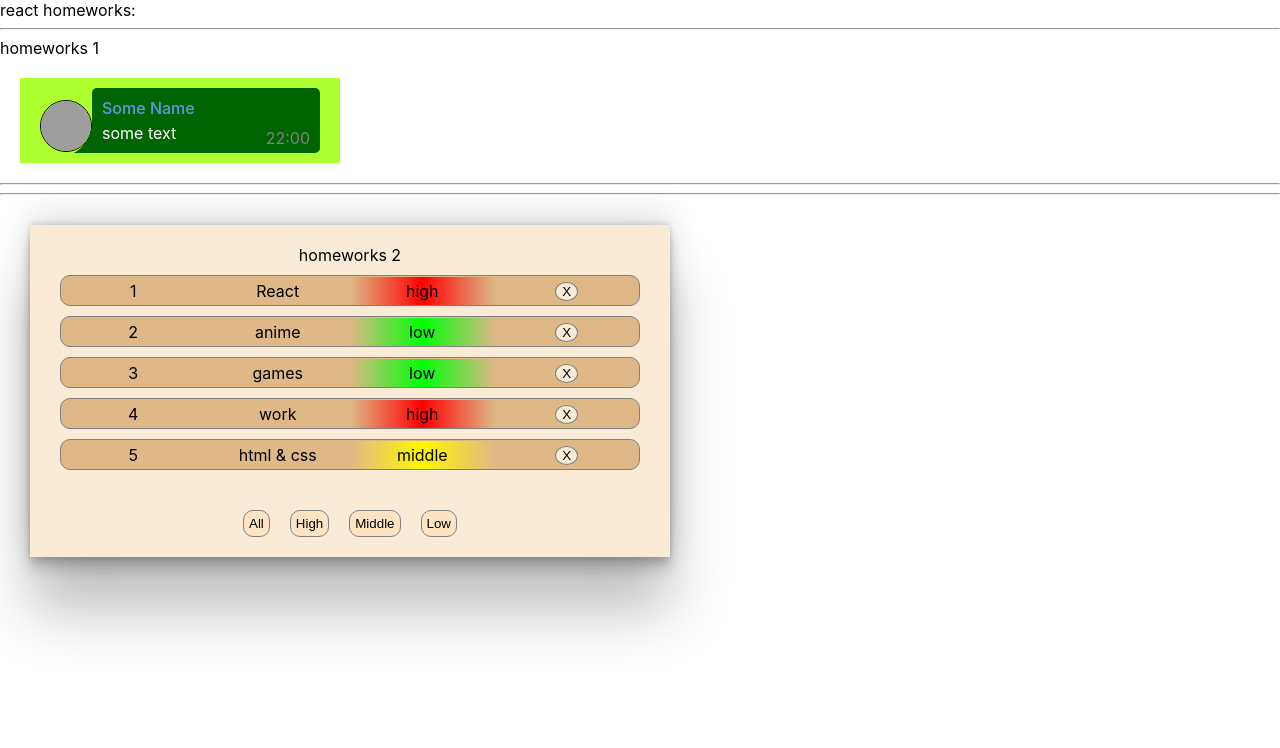
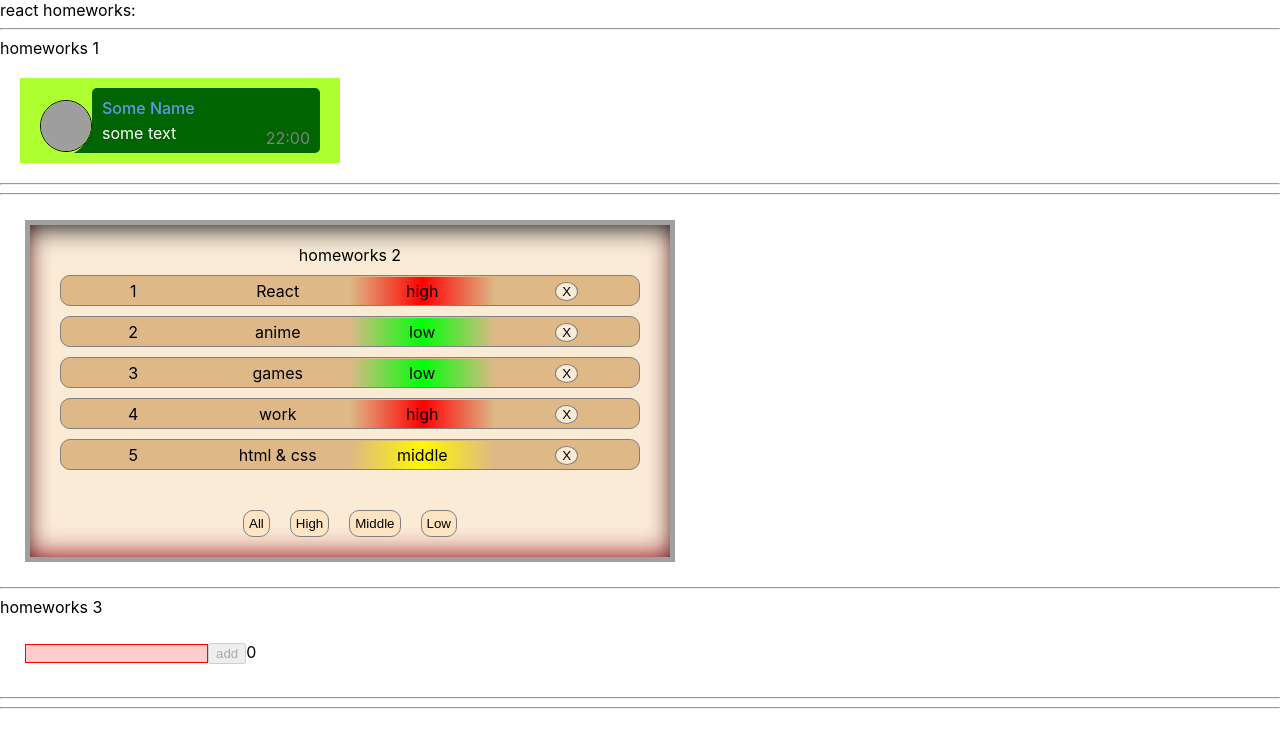
Before and after one commit to RomanAlxndrvch/IgnatHomeworks, a React (Create React App) app: page / in a window 1280 px wide. Shown: the top 748 px of the page. Built offline with nearby package versions, Linux system fonts and the light colour scheme; grey boxes are pictures that could not be loaded.

Commit message:
HW#3 is done.

```diff
--- a/package.json
+++ b/package.json
@@ -10,10 +10,12 @@
     "@types/node": "^16.7.13",
     "@types/react": "^18.0.0",
     "@types/react-dom": "^18.0.0",
+    "@types/uuid": "^8.3.4",
     "react": "^18.1.0",
     "react-dom": "^18.1.0",
     "react-scripts": "5.0.1",
     "typescript": "^4.4.2",
+    "uuid": "^8.3.2",
     "web-vitals": "^2.1.0"
   },
   "scripts": {
--- a/src/p1-main/m1-ui/u1-app/App.tsx
+++ b/src/p1-main/m1-ui/u1-app/App.tsx
@@ -2,6 +2,7 @@ import React from 'react'
 import s from './App.module.css'
 import HW1 from '../../../p2-homeworks/h1/HW1'
 import HW2 from "../../../p2-homeworks/h2/HW2";
+import HW3 from "../../../p2-homeworks/h3/HW3";
 
 function App() {
     return (
@@ -9,7 +10,7 @@ function App() {
             <div>react homeworks:</div>
             <HW1/>
             <HW2/>
-            {/*<HW3/>*/}
+            <HW3/>
             {/*<HW4/>*/}
             {/*<HW5/>*/}
 
--- a/src/p2-homeworks/h2/Affairs.module.css
+++ b/src/p2-homeworks/h2/Affairs.module.css
@@ -4,7 +4,8 @@
     text-align: center;
     margin: 30px;
     background-color: antiquewhite;
-    box-shadow: rgba(0, 0, 0, 0.25) 0px 54px 55px, rgba(0, 0, 0, 0.12) 0px -12px 30px, rgba(0, 0, 0, 0.12) 0px 4px 6px, rgba(0, 0, 0, 0.17) 0px 12px 13px, rgba(0, 0, 0, 0.09) 0px -3px 5px;
+    box-shadow: 0px 0px 0px 5px #A0A0A0, inset 0px 10px 27px -8px #141414, inset 0px -10px 27px -8px #A31925, 5px 5px 15px 5px rgba(0, 0, 0, 0);
+    box-shadow: 0px 0px 0px 5px #A0A0A0, inset 0px 10px 27px -8px #141414, inset 0px -10px 27px -8px #A31925, 5px 5px 15px 5px rgba(0, 0, 0, 0);
 }
 
 
--- a/src/p2-homeworks/h3/Greeting.module.css
+++ b/src/p2-homeworks/h3/Greeting.module.css
@@ -1,7 +1,27 @@
+.users {
+    padding: 25px;
+}
+
+.user {
+    display: flex;
+    gap: 10px;
+    margin: 5px 0 0 20px;
+}
+
 .someClass {
 
 }
 
-.error {
+.error,
+.error:focus {
+    outline: none !important;
     border: 1px solid red;
+    background-color: rgb(255, 204, 204);
 }
+
+.nonError,
+.nonError:focus {
+    outline: none !important;
+    border: 1px solid green;
+    background-color: rgb(128, 255, 128);
+}
--- a/src/p2-homeworks/h3/Greeting.tsx
+++ b/src/p2-homeworks/h3/Greeting.tsx
@@ -1,26 +1,28 @@
-import React from 'react'
-import s from './Greeting.module.css'
+import React, {ChangeEvent, KeyboardEvent} from 'react'
+import classes from './Greeting.module.css'
 
 type GreetingPropsType = {
-    name: any // need to fix any
-    setNameCallback: any // need to fix any
-    addUser: any // need to fix any
-    error: any // need to fix any
-    totalUsers: any // need to fix any
+    name: string
+    setNameCallback: (e: ChangeEvent<HTMLInputElement>) => void
+    addUser: () => void
+    error: string
+    totalUsers: number
+    onKeyDownHandler: (e: KeyboardEvent<HTMLInputElement>) => void
 }
 
-// презентационная компонента (для верстальщика)
+
 const Greeting: React.FC<GreetingPropsType> = (
-    {name, setNameCallback, addUser, error, totalUsers} // деструктуризация пропсов
+    {name, setNameCallback, addUser, error, totalUsers, onKeyDownHandler}
 ) => {
-    const inputClass = s.error // need to fix with (?:)
+    const inputClass = name ? classes.nonError : classes.error
 
     return (
         <div>
-            <input value={name} onChange={setNameCallback} className={inputClass}/>
-            <span>{error}</span>
-            <button onClick={addUser}>add</button>
+            <input value={name} onChange={setNameCallback} className={inputClass} onKeyDown={onKeyDownHandler}/>
+            <button onClick={addUser} disabled={!name}>add</button>
             <span>{totalUsers}</span>
+            <div>{error}</div>
+
         </div>
     )
 }
--- a/src/p2-homeworks/h3/GreetingContainer.tsx
+++ b/src/p2-homeworks/h3/GreetingContainer.tsx
@@ -1,9 +1,10 @@
-import React, {useState} from 'react'
+import React, {ChangeEvent, KeyboardEvent, useState} from 'react'
 import Greeting from './Greeting'
+import {UserType} from "./HW3";
 
 type GreetingContainerPropsType = {
-    users: any // need to fix any
-    addUserCallback: any // need to fix any
+    users: Array<UserType>
+    addUserCallback: (e: string) => void
 }
 
 // более простой и понятный для новичков
@@ -11,18 +12,33 @@ type GreetingContainerPropsType = {
 
 // более современный и удобный для про :)
 // уровень локальной логики
-const GreetingContainer: React.FC<GreetingContainerPropsType> = ({users, addUserCallback}) => { // деструктуризация пропсов
-    const [name, setName] = useState<any>('') // need to fix any
-    const [error, setError] = useState<any>('') // need to fix any
+const GreetingContainer: React.FC<GreetingContainerPropsType> = ({users, addUserCallback}) => {
+    const [name, setName] = useState<string>('')
+    const [error, setError] = useState<string>('')
 
-    const setNameCallback = (e: any) => { // need to fix any
-        setName('') // need to fix
+    const setNameCallback = (e: ChangeEvent<HTMLInputElement>) => {
+        setName(e.currentTarget.value)
+        name.length > 0 && setError('')
     }
     const addUser = () => {
-        alert(`Hello  !`) // need to fix
+        if (name.length > 0) {
+            alert(`Hello ${name}  !`)
+            addUserCallback(name)
+            setName('')
+        }
+        else {
+            alert('Type Something!')
+            setError('Type Something')
+        }
     }
 
-    const totalUsers = 0 // need to fix
+    const onKeyDownHandler = (e: KeyboardEvent<HTMLInputElement>) => {
+        if (e.key === "Enter") {
+            addUser()
+        }
+    }
+
+    const totalUsers = users.length
 
     return (
         <Greeting
@@ -31,6 +47,7 @@ const GreetingContainer: React.FC<GreetingContainerPropsType> = ({users, addUser
             addUser={addUser}
             error={error}
             totalUsers={totalUsers}
+            onKeyDownHandler={onKeyDownHandler}
         />
     )
 }
--- a/src/p2-homeworks/h3/HW3.tsx
+++ b/src/p2-homeworks/h3/HW3.tsx
@@ -1,18 +1,27 @@
 import React, {useState} from 'react'
 import GreetingContainer from './GreetingContainer'
+import classes from './Greeting.module.css'
+import {v1} from "uuid";
+import {Users} from "./Users";
 
 // types
 export type UserType = {
-    _id: any // need to fix any
-    name: any // need to fix any
+    _id: string
+    name: string
 }
 
-// уровень работы с глобальными данными
+
 function HW3() {
-    const [users, setUsers] = useState<any>([]) // need to fix any
+    const [users, setUsers] = useState<Array<UserType>>([])
 
-    const addUserCallback = (name: any) => { // need to fix any
-        setUsers([]) // need to fix
+    const addUserCallback = (name: string) => {
+        setUsers([{_id: v1(), name: name}, ...users])
+    }
+
+    const showAllUsers = () => {
+        return users.map((el) =>
+            <div className={classes.us}><span>{el._id}</span> <span>{el.name}</span></div>
+        )
     }
 
     return (
@@ -21,8 +30,10 @@ function HW3() {
             homeworks 3
 
             {/*should work (должно работать)*/}
-            <GreetingContainer users={users} addUserCallback={addUserCallback}/>
-
+            <div className={classes.users}>
+                <GreetingContainer users={users} addUserCallback={addUserCallback}/>
+            </div>
+            <Users users={users}/>
             <hr/>
             {/*для личного творчества, могу проверить*/}
             {/*<AlternativeGreeting/>*/}
--- /dev/null
+++ b/src/p2-homeworks/h3/Users.tsx
@@ -0,0 +1,24 @@
+import React from "react";
+import classes from './Greeting.module.css'
+import {UserType} from "./HW3";
+
+
+type UsersPropsType = {
+    users: Array<UserType>
+}
+
+export const Users: React.FC<UsersPropsType> = ({users}) => {
+    let allUsers = users.map((el) => {
+        return (
+            <div className={classes.user}>
+                <span>{el._id.slice(0, 4)}</span>
+                <span>{el.name}</span>
+            </div>
+        )
+    })
+    return (
+        <div>
+            {allUsers}
+        </div>
+    )
+}
```
Also changed, not shown: 1 other file (tests, documents, lock files or other folders).
